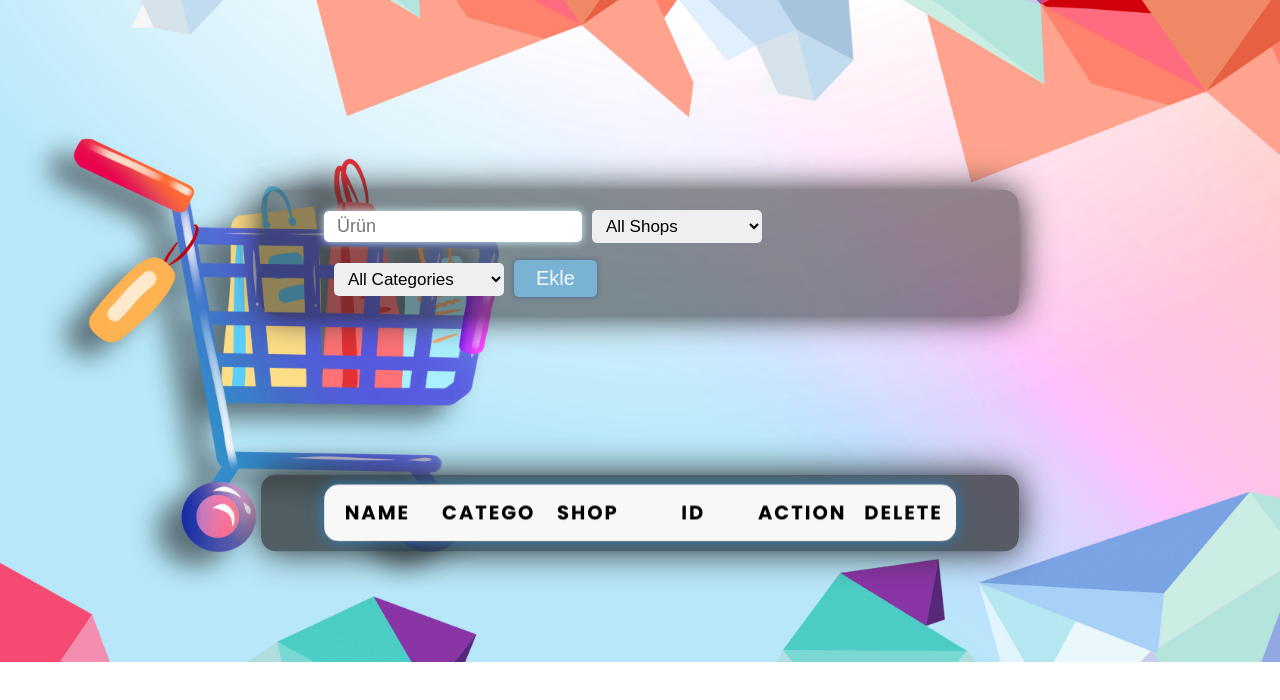
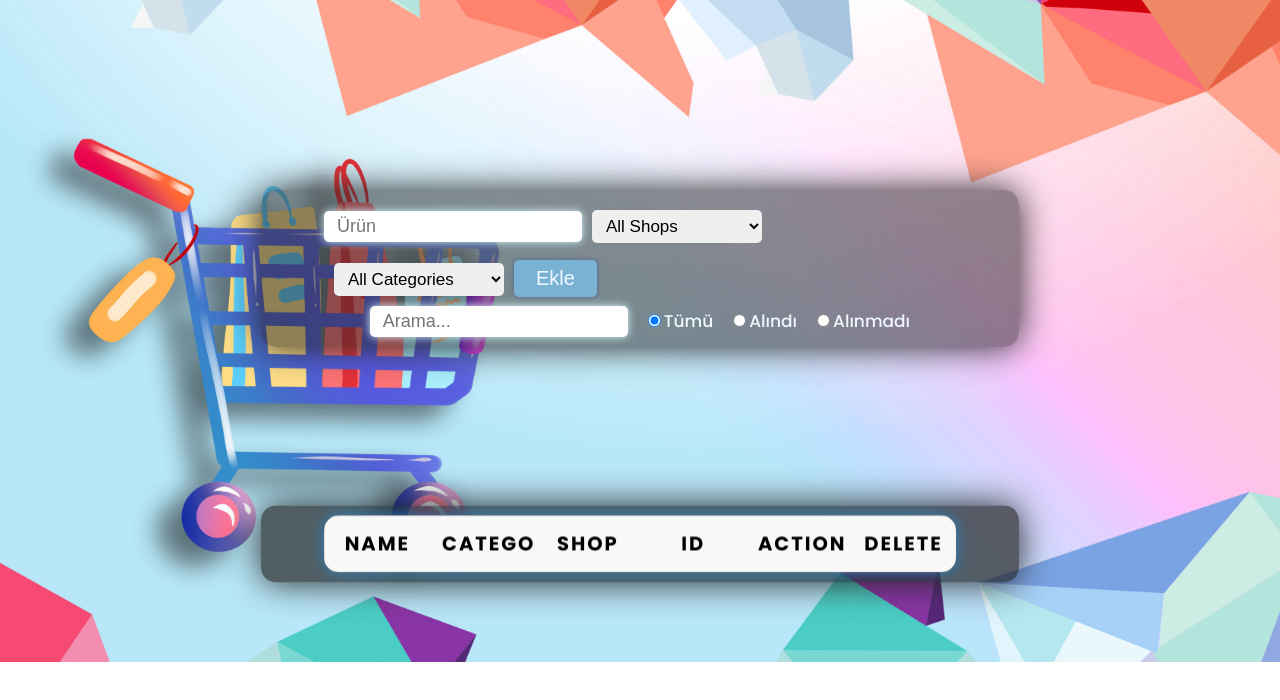
Before and after one commit to seferogluemre/shopping-list, a React (Vite) app: page / in a window 1280 px wide. Shown: the top 700 px of the page. Built offline with nearby package versions, Linux system fonts and the light colour scheme.

Commit message:
filtreleme işlemlerinin yapılması

```diff
--- a/package.json
+++ b/package.json
@@ -10,6 +10,7 @@
     "preview": "vite preview"
   },
   "dependencies": {
+    "bootstrap": "^5.3.3",
     "nanoid": "^5.0.8",
     "react": "^18.3.1",
     "react-bootstrap": "^2.10.5",
--- a/src/App.jsx
+++ b/src/App.jsx
@@ -1,5 +1,5 @@
 import { useState } from "react";
-import { Container, Row, Col, Form, Alert } from "react-bootstrap";
+import { Container, Row, Col, Form, Alert, FormCheck } from "react-bootstrap";
 import styled from "styled-components";
 import { MdFileDownloadDone } from "react-icons/md";
 import { MdDelete } from "react-icons/md";
@@ -81,53 +81,30 @@ const AlerContainer = styled.div`
   align-items: center;
   left: 36%;
 `;
+const shops = ["Migros", "Teknosa", "Bim", "Şok", "CarrefourSa"];
 
-const shops = [
-  {
-    id: 1,
-    name: "Migros",
-  },
-  {
-    id: 2,
-    name: "Teknosa",
-  },
-  {
-    id: 3,
-    name: "Bim",
-  },
-  {
-    id: 4,
-    name: "Şok",
-  },
-  {
-    id: 5,
-    name: "CarrefourSa",
-  },
-];
-const categories = [
-  {
-    id: 1,
-    categoryName: "Elektronik",
-  },
-  {
-    id: 2,
-    categoryName: "Şarküteri",
-  },
-  {
-    id: 3,
-    categoryName: "Oyuncak",
-  },
-  {
-    id: 4,
-    categoryName: "Bakliyat",
-  },
-];
+const categories = ["Elektronik", "Şarküteri", "Oyuncak", "Bakliyat"];
+
+const shopsObj = shops.map((shop, index) => ({
+  id: index,
+  name: shop,
+}));
+
+const categoriesObj = categories.map((kategori, index) => ({
+  id: index,
+  name: kategori,
+}));
 
 function App() {
   const [products, setProducts] = useState([]);
   const [productName, setProductName] = useState("");
   const [productShop, setProductShop] = useState("");
   const [productCategories, setProductCategories] = useState("");
+  const [filteredName, setFilteredName] = useState("");
+  const [filteredShop, setFilteredShop] = useState("all");
+  const [filteredCategory, setFilteredCategory] = useState("all");
+  const [filteredShopId, setFilteredShopId] = useState("all");
+  const [filteredStatus, setFilteredStatus] = useState("");
   const [error, setError] = useState("");
 
   const addToShop = () => {
@@ -151,10 +128,10 @@ function App() {
     const newProduct = {
       id: nanoid(7),
       name: formattedProductName,
-      shop: shops.find((shop) => shop.id === parseInt(productShop, 10)).name,
-      category: categories.find(
+      shop: shopsObj.find((shop) => shop.id === parseInt(productShop, 10)).name,
+      category: categoriesObj.find(
         (kategori) => kategori.id === parseInt(productCategories, 10)
-      ).categoryName,
+      ).name,
       isBought: false,
     };
 
@@ -166,6 +143,22 @@ function App() {
     setError("");
   };
 
+  const filteredProducts = products.filter((product) => {
+    return (
+      (filteredShopId === "all" ||
+        product.shop === shopsObj[parseInt(filteredShopId, 10)].name) &&
+      (filteredCategory === "all" ||
+        product.category ===
+          categoriesObj[parseInt(filteredCategory, 10)].name) &&
+      (filteredStatus === "all" ||
+        (filteredStatus === "bought" ? product.isBought : !product.isBought)) &&
+      (filteredName === "" ||
+        product.name.toLowerCase().includes(filteredName.toLowerCase()))
+    );
+  });
+
+  console.log(filteredProducts);
+
   const handleIsBought = (id) => {
     setProducts(
       products.map((product) => {
@@ -176,8 +169,6 @@ function App() {
       })
     );
   };
-
-  console.log(products);
 
   const handleRemoveItem = (id) => {
     setProducts(products.filter((product) => product.id !== id));
@@ -206,7 +197,7 @@ function App() {
                 <option className="option-item  " defaultValue="All">
                   All Shops
                 </option>
-                {shops.map((item) => (
+                {shopsObj.map((item) => (
                   <option className="option-item" value={item.id} key={item.id}>
                     {item.name}
                   </option>
@@ -219,13 +210,13 @@ function App() {
                 <option className="option-item  " defaultValue="All">
                   All Categories
                 </option>
-                {categories.map((kategori) => (
+                {categoriesObj.map((kategori) => (
                   <option
                     className="option-item"
                     value={kategori.id}
                     key={kategori.id}
                   >
-                    {kategori.categoryName}
+                    {kategori.name}
                   </option>
                 ))}
               </FormSelect>
@@ -235,7 +226,51 @@ function App() {
             </Form>
           </Col>
         </Row>
+        <Container className="d-block">
+          <Row className="d-flex justify-content-center ">
+            <Col xl="8" lg="8" sm="12" md="8">
+              <Form className="filter-search-form">
+                <FormControls
+                  type="text"
+                  placeholder="Arama..."
+                  value={filteredName}
+                  onChange={(e) => setFilteredName(e.target.value)}
+                />
+                <Form.Check
+                  type="radio"
+                  className="radio"
+                  name="filter-radio"
+                  value="all"
+                  onChange={(e) => setFilteredStatus(e.target.value)}
+                  id="all-radio"
+                  label="Tümü"
+                  defaultChecked
+                />
+                <Form.Check
+                  type="radio"
+                  className="radio"
+                  name="filter-radio"
+                  value="bought"
+                  onChange={(e) => setFilteredStatus(e.target.value)}
+                  id="bought"
+                  label="Alındı"
+                />
+                <Form.Check
+                  type="radio"
+                  className="radio"
+                  name="filter-radio"
+                  value="not-bought"
+                  onChange={(e) => setFilteredStatus(e.target.value)}
+                  id="not-bought"
+                  label="Alınmadı"
+                />
+              </Form>
+            </Col>
+            <Col xl="8" lg="8" sm="12" md="8" className="my-1"></Col>
+          </Row>
+        </Container>
       </Container>
+
       {error && (
         <AlerContainer
           className={`text-center alert-container ${
@@ -247,8 +282,7 @@ function App() {
       )}
 
       <Container
-        className={`shopping-container-two mt-5 ${error ? "error-active" : ""}`}
-        id
+        className={`shopping-container-two m-0 ${error ? "error-active" : ""}`}
         content-table-container
       >
         <Row className="my-5">
@@ -264,7 +298,7 @@ function App() {
               </tr>
             </thead>
             <tbody id="table-body">
-              {products.map((product) => (
+              {filteredProducts.map((product) => (
                 <tr
                   key={product.id}
                   style={{
--- a/src/css/App.scss
+++ b/src/css/App.scss
@@ -19,6 +19,7 @@ body {
   padding: 10px 5%;
   display: flex;
   justify-content: center;
+  flex-direction: column;
   color: aliceblue;
   background: rgba(37, 37, 37, 0.5);
   height: 60%;
@@ -30,7 +31,7 @@ body {
   }
 }
 .shopping-container-two {
-  margin: 15% 20%;
+  margin: 5% 20%;
   background-color: red;
   height: 500px;
   border-radius: 15px;
@@ -132,3 +133,14 @@ body {
     z-index: 1;
   }
 }
+
+.filter-search-form {
+  display: flex !important;
+  justify-content: center;
+  align-items: center;
+  column-gap: 15px;
+
+  .radio {
+    font-size: 17px;
+  }
+}
--- a/src/css/style.css
+++ b/src/css/style.css
@@ -15,10 +15,9 @@ body {
   background-color: red;
   border-radius: 15px;
   width: 50%;
-  align-items: center;
+  display: flex !important  ;
+  flex-direction: column !important;
   padding: 10px 5%;
-  display: flex;
-  justify-content: center;
   color: aliceblue;
   background: rgba(37, 37, 37, 0.5);
   height: 60%;
@@ -150,4 +149,4 @@ body {
   .card-title-head {
     display: none;
   }
-}/*# sourceMappingURL=style.css.map */
+} /*# sourceMappingURL=style.css.map */
```
Also changed, not shown: 1 other file (tests, documents, lock files or other folders).
